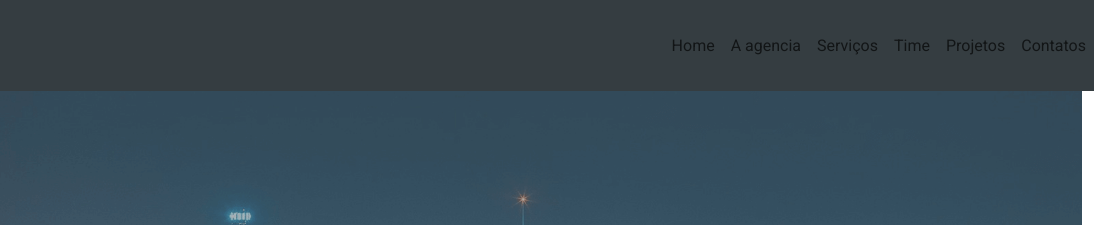
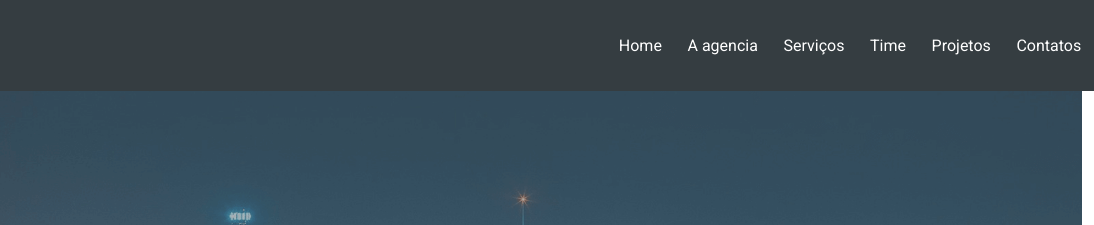
Before and after one commit to leosviana/Curso-Bootstrap, a plain HTML site: page index.html in a window 1280 px wide. Shown: the top 225 px of the page, 186-1280 px from the left. Drawn offline with nearby package versions, Linux system fonts and the light colour scheme.

Commit message:
Update style.css

```diff
--- a/css/style.css
+++ b/css/style.css
@@ -38,3 +38,11 @@ header, .navbar{
 .navbar-brand:hover{
     color: #FFF;
 }
+
+#navbar-links a{
+    color: #FFF;
+}
+
+.navbar-expand-lg .navbar-nav .nav-link{
+    padding: 1rem .8rem;
+}
```
